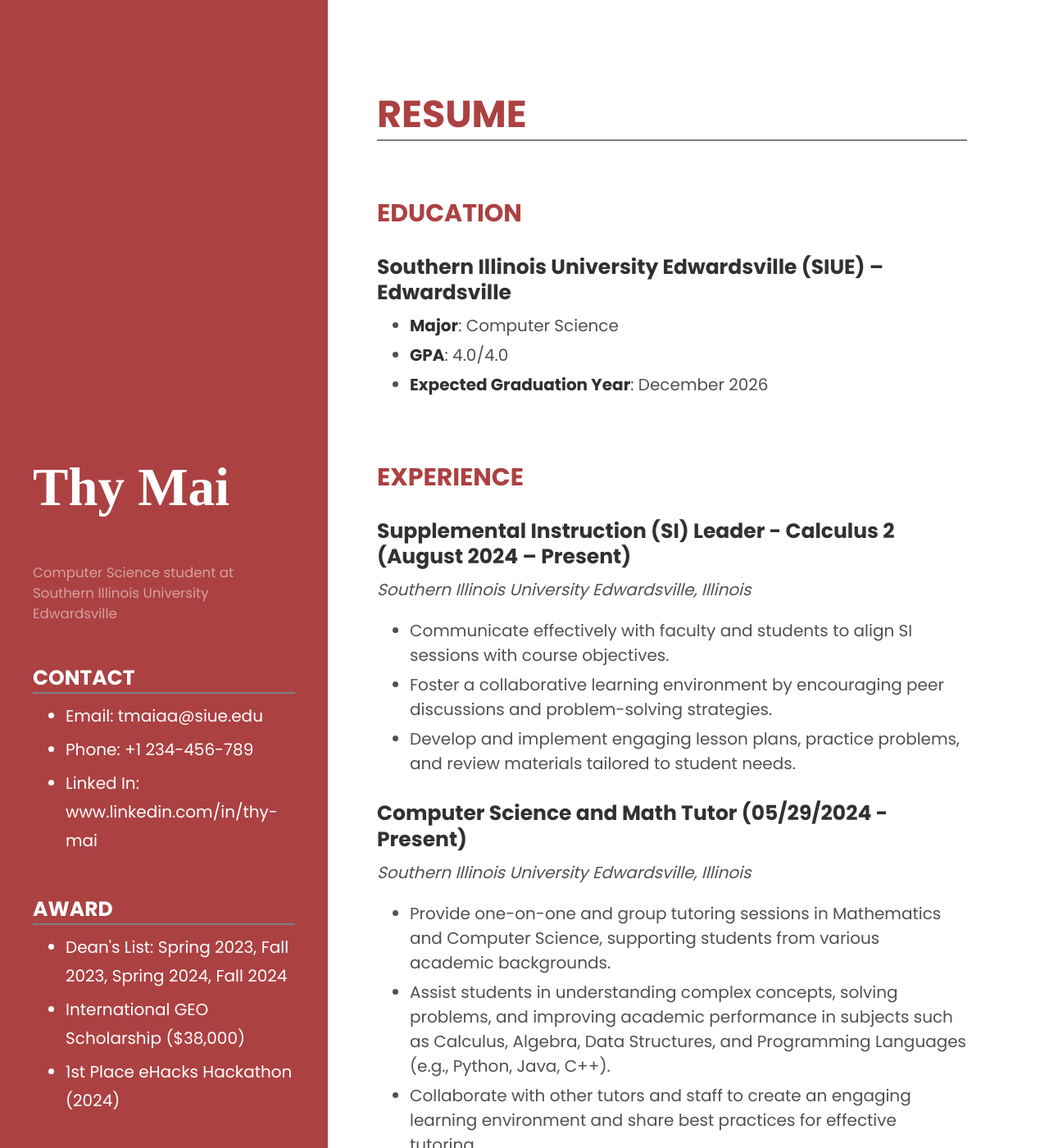
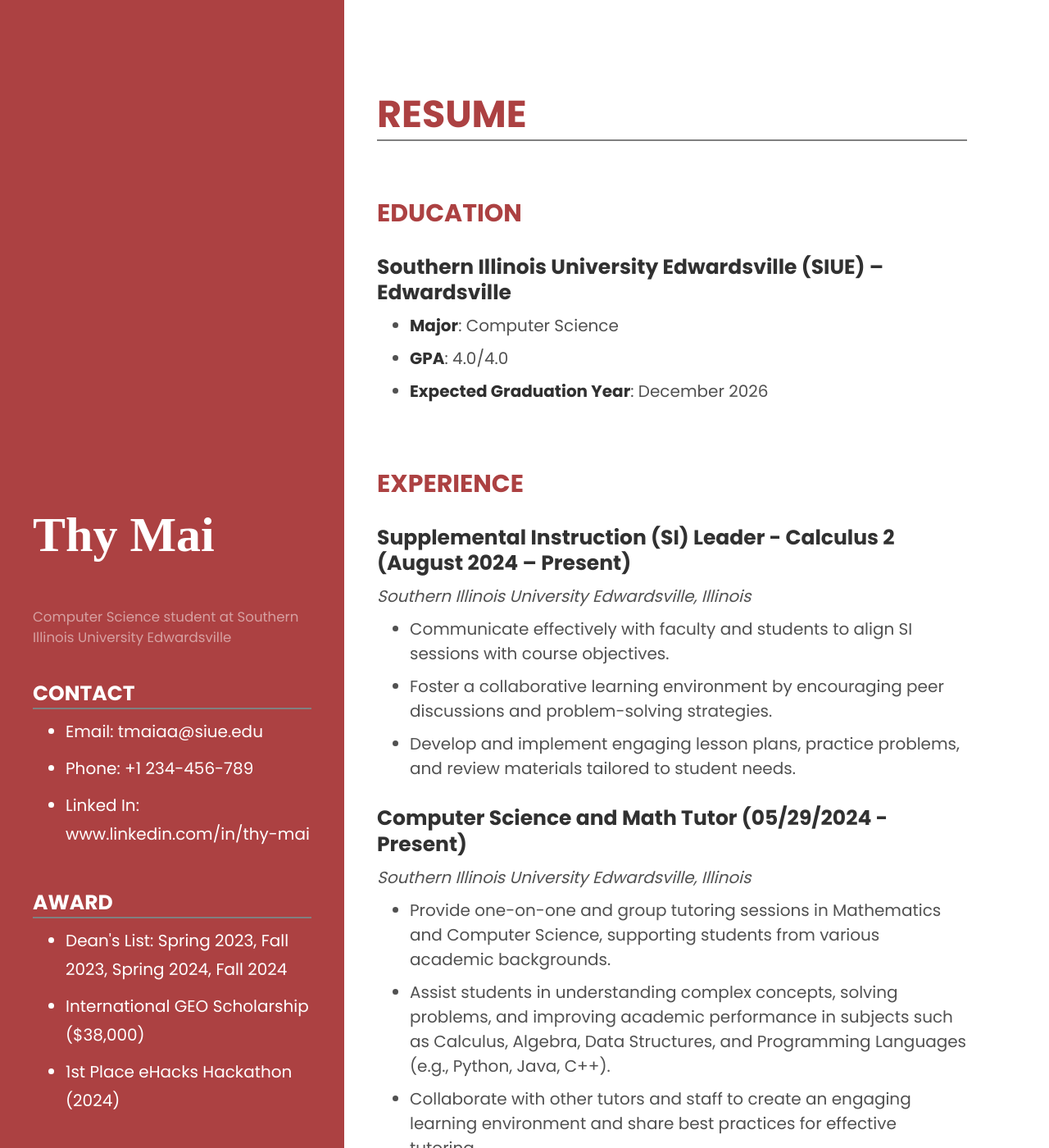
Before and after one commit to thym101/thym101.github.io, a Jekyll site: the page built from index.html, in a window 1280 px wide and 1400 px high. Shown: the whole window at 82% size. Built offline with Jekyll 4.4.1, drawn with Linux system fonts in a browser that asks for light colours; the list of posts is cut into pages by our own code.

Commit message:
Adjust side bar length

```diff
--- a/public/css/hyde.css
+++ b/public/css/hyde.css
@@ -65,7 +65,7 @@ html {
     top: 0;
     left: 0;
     bottom: 0;
-    width: 20rem;
+    width: 21rem;
     text-align: left;
   }
 }
@@ -80,7 +80,7 @@ html {
   color: #fff;
   margin-top: 0;
   font-family: "Abril Fatface", serif;
-  font-size: 3.25rem;
+  font-size: 3rem;
 }
 
 /* Sidebar nav */
@@ -115,7 +115,7 @@ a.sidebar-nav-item:focus {
 }
 
 li {
-  margin-bottom: 6px;  /* Adjust as needed */
+  margin-bottom: 10px;  /* Adjust as needed */
 }
 
 /* Container
--- a/public/css/poole.css
+++ b/public/css/poole.css
@@ -110,7 +110,7 @@ h4, h5, h6 {
 /* Body text */
 p {
   margin-top: 0;
-  margin-bottom: 1rem;
+  margin-bottom: 10px;
 }
 
 strong {
```
